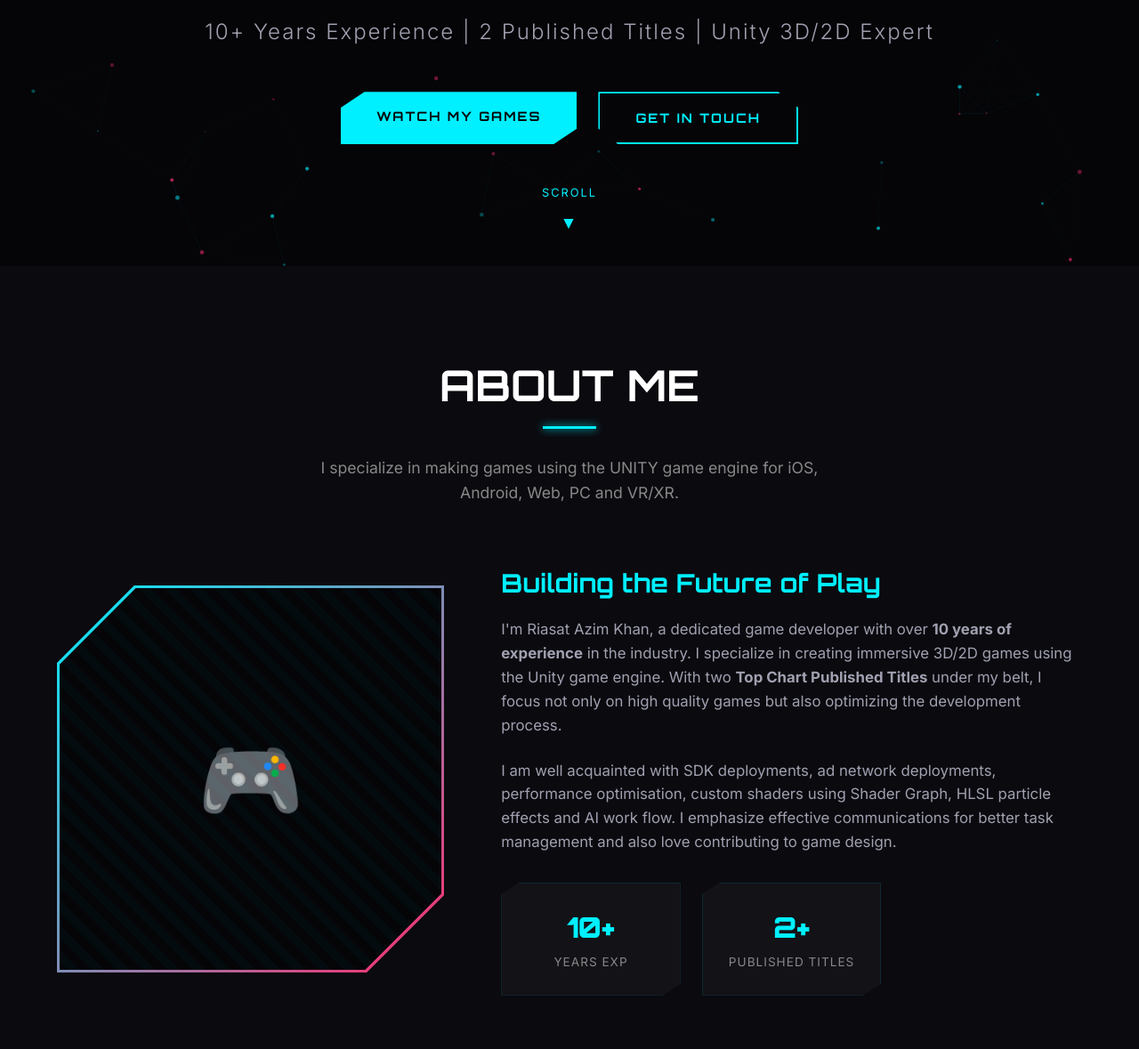
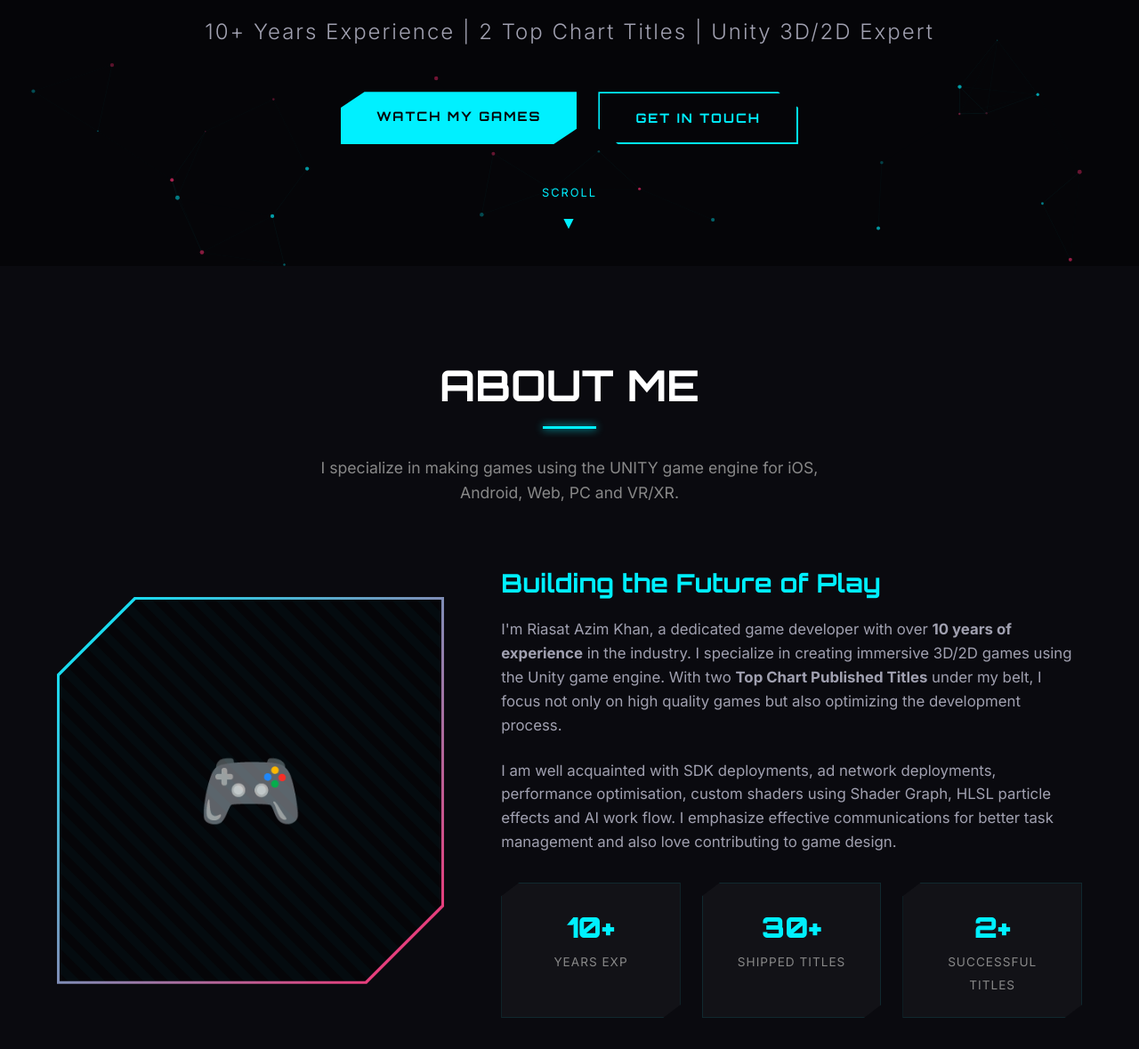
Before and after one commit to riasat2274/riasat2274.github.io, a plain HTML site: page index.html in a window 1280 px wide. Shown: the part 501-1680 px from the top of the page at 89% size. Drawn offline with Linux system fonts and the light colour scheme; animation ran at ten frames a second.

Commit message:
some number changes

```diff
--- a/index.html
+++ b/index.html
@@ -390,7 +390,7 @@
         <div class="hero-content">
             <div class="hero-badge">GAME DEVELOPER — UNITY SPECIALIST</div>
             <h1>CRAFTING WORLDS,<br>ONE PIXEL AT A TIME</h1>
-            <p class="hero-subtitle">10+ Years Experience | 2 Published Titles | Unity 3D/2D Expert</p>
+            <p class="hero-subtitle">10+ Years Experience | 2 Top Chart Titles | Unity 3D/2D Expert</p>
             <div class="hero-buttons">
                 <a href="#video1" class="btn btn-primary">Watch My Games</a>
                 <a href="#contact" class="btn btn-secondary">Get In Touch</a>
@@ -421,8 +421,12 @@
                         <span class="stat-label">Years Exp</span>
                     </div>
                     <div class="stat-item">
+                        <span class="stat-number" data-target="30">0</span>
+                        <span class="stat-label">Shipped Titles</span>
+                    </div>
+                    <div class="stat-item">
                         <span class="stat-number" data-target="2">0</span>
-                        <span class="stat-label">Published Titles</span>
+                        <span class="stat-label">Successful Titles</span>
                     </div>
                 </div>
             </div>
```
